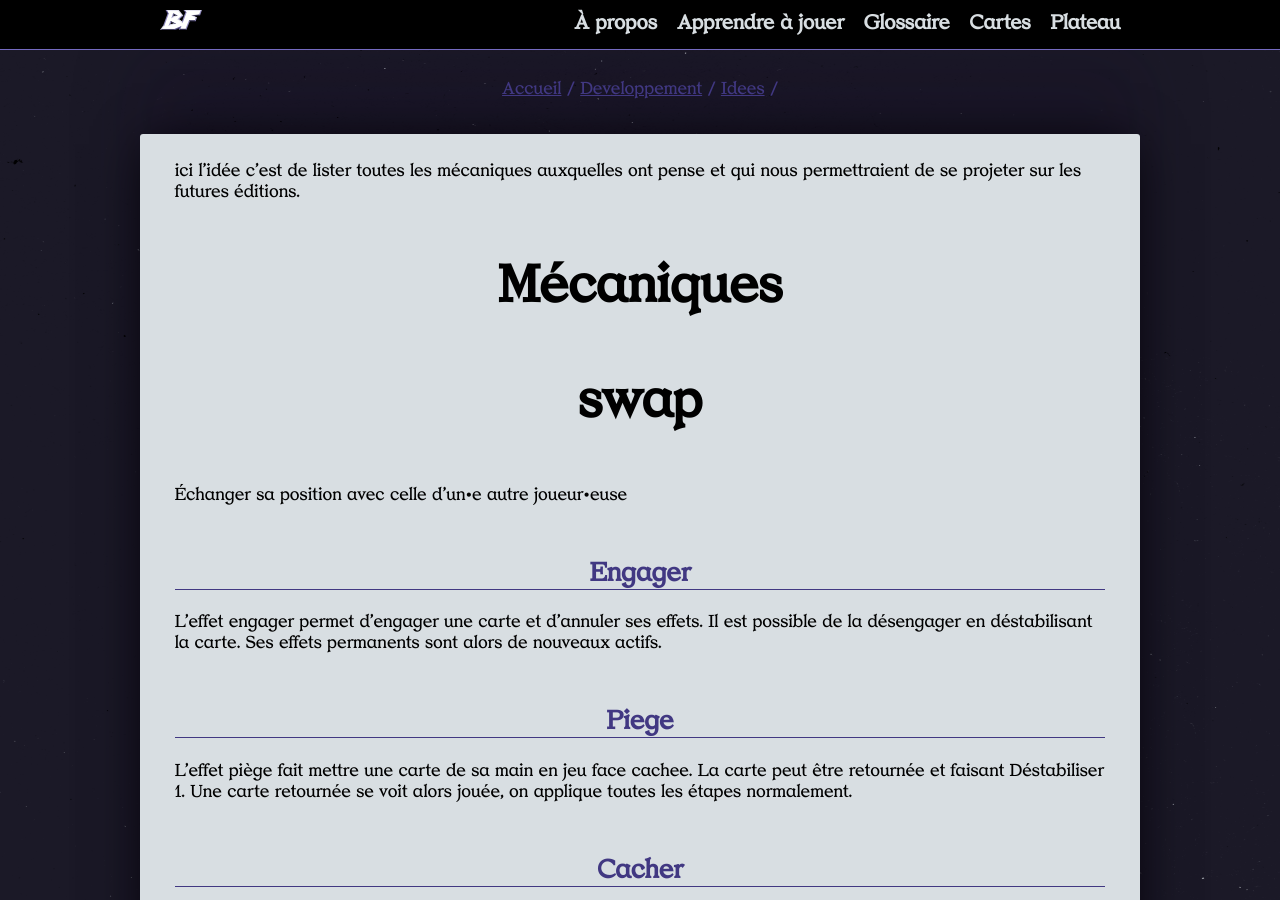
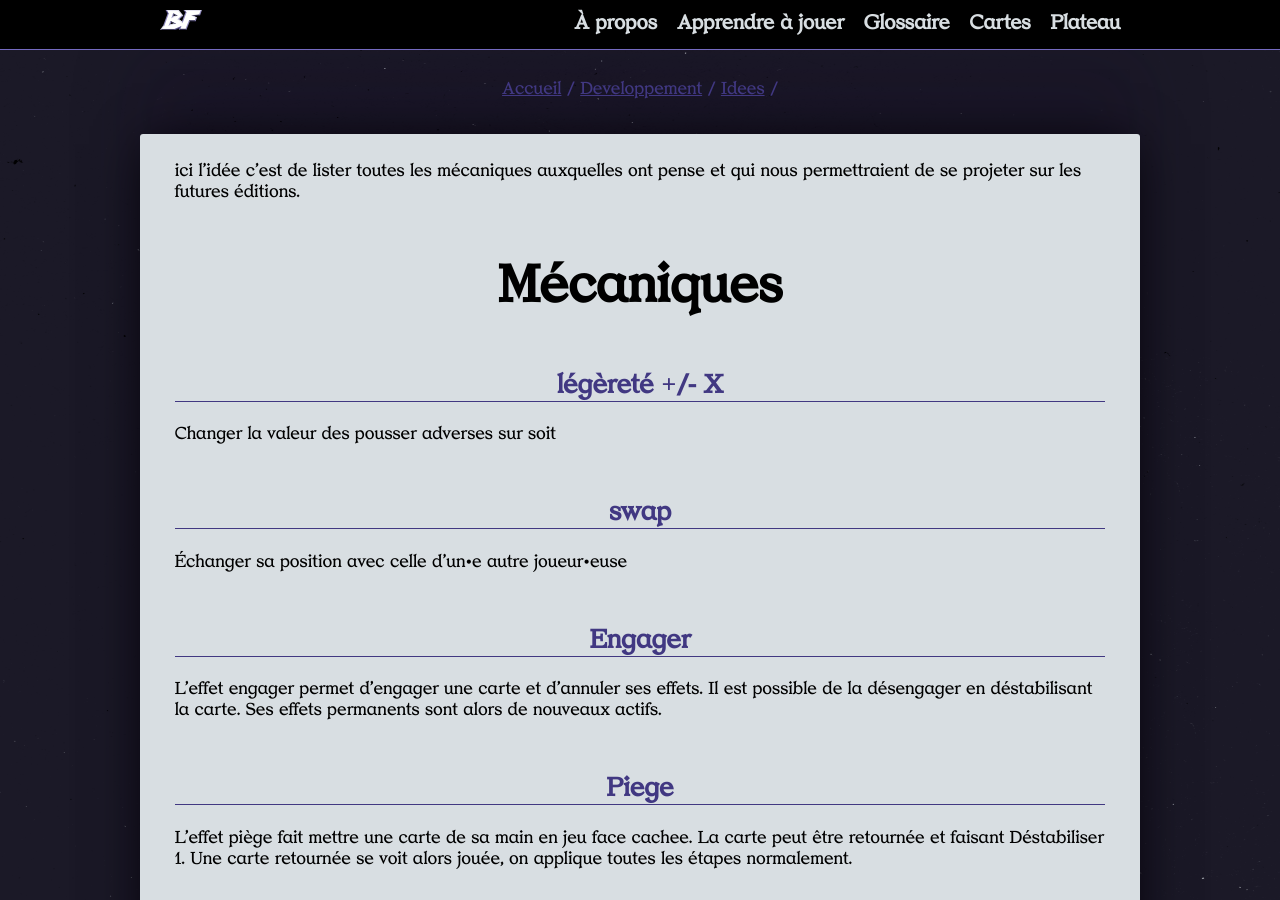
Before and after one commit to dracdrac/BATTLEFIGHT, a Jekyll site: the page built from developpement/idees/mecaniques.md, in a window 1280 px wide and 900 px high. Built offline with Jekyll 4.4.1, drawn with Linux system fonts in a browser that asks for light colours; our own code applies the rules of GitHub Pages for plain Markdown files; the repository's description, which GitHub fills in, is left out.

Commit message:
Update mecaniques.md

```diff
--- a/developpement/idees/mecaniques.md
+++ b/developpement/idees/mecaniques.md
@@ -3,7 +3,12 @@ ici l'idée c'est de lister toutes les mécaniques auxquelles ont pense et qui n
 
 # Mécaniques
 
-# swap
+## légèreté +/- X
+
+Changer la valeur des pousser adverses sur soit
+
+
+## swap
 
 Échanger sa position avec celle d'un•e autre joueur•euse
 
```
